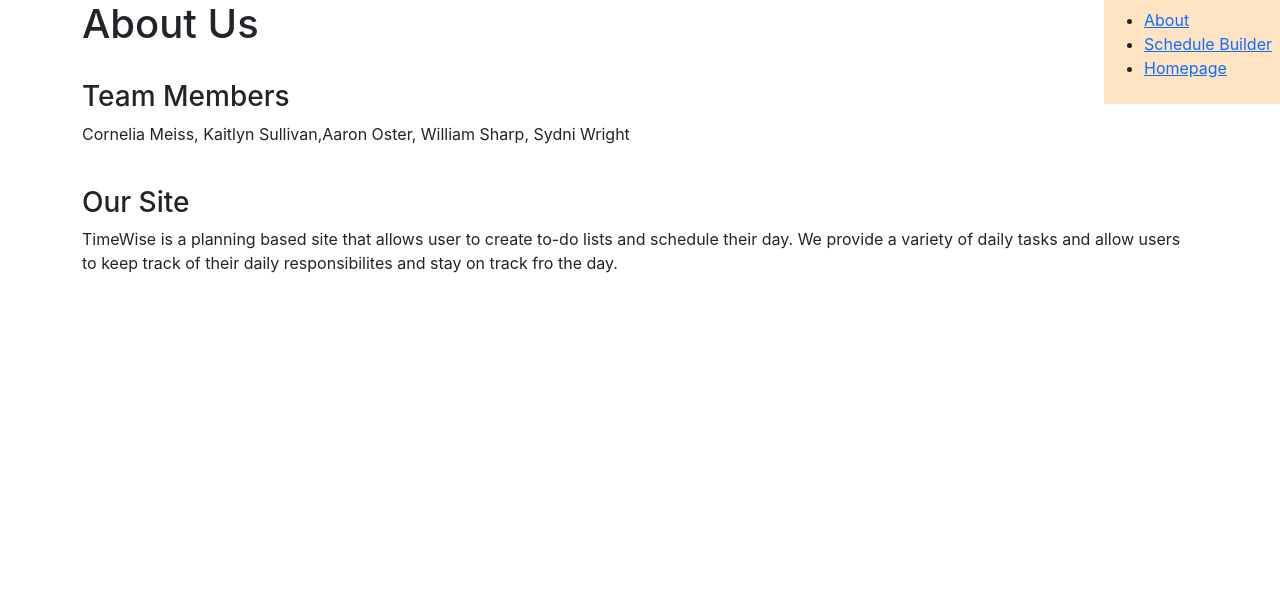
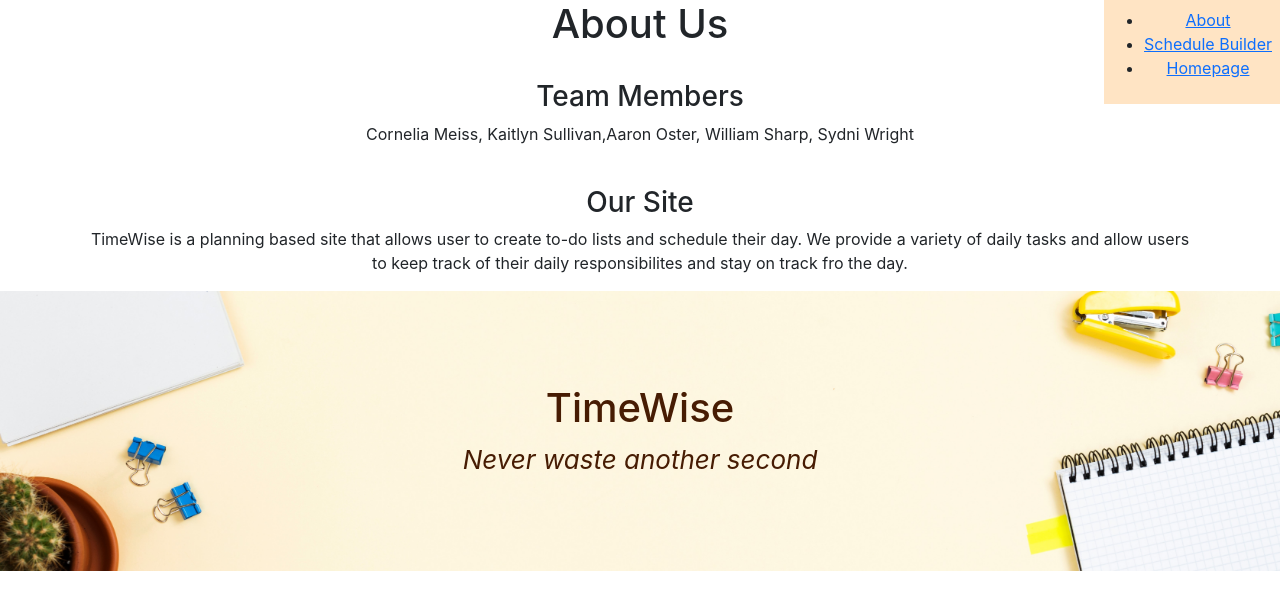
Before and after one commit to cmeiss/team18, a React (Create React App) app: page /about in a window 1280 px wide. Shown: the top 610 px of the page. Built offline with nearby package versions, Linux system fonts and the light colour scheme.

Commit message:
made homee screen

```diff
--- a/src/App.tsx
+++ b/src/App.tsx
@@ -8,7 +8,7 @@
 
 function App(): JSX.Element {
     return (
-        <hgroup>
+        <div className="App">
             <nav
                 className="navbar
                         "
@@ -21,7 +21,7 @@
                         <Link to="/taskpage">Schedule Builder</Link>
                     </li>
                     <li>
-                        <Link to="/">Home Page</Link>
+                        <Link to="/hompage">Home Page</Link>
                     </li>
                 </ul>
             </nav>
@@ -30,7 +30,13 @@
                 <Route path="/taskpage" element={<TaskPage />}></Route>
                 <Route path="/" element={App}></Route>
             </Routes>
-        </hgroup>
+            <header className="App-header">
+                <hgroup>
+                    <h1>TimeWise</h1>
+                    <i>Never waste another second</i>
+                </hgroup>
+            </header>
+        </div>
     );
 }
 
--- a/src/index.tsx
+++ b/src/index.tsx
@@ -9,7 +9,7 @@
 
 ReactDOM.render(
     <React.StrictMode>
-        <BrowserRouter basename={process.env.PUBLIC_URL}>
+        <BrowserRouter>
             <App />
         </BrowserRouter>
     </React.StrictMode>,
```
